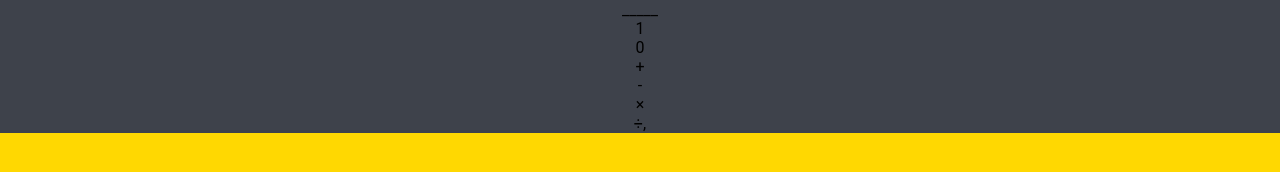
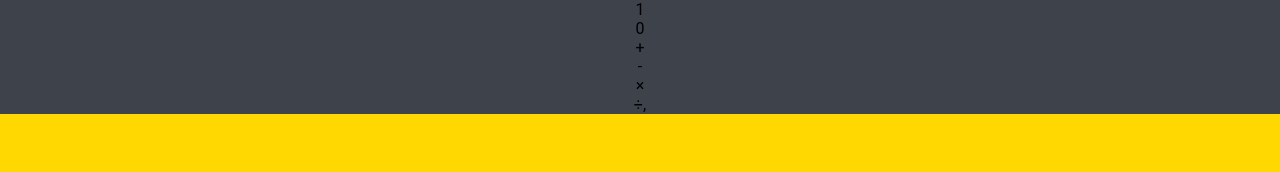
Before and after one commit to Shivam-Sonu24/Binary-calculator, a plain HTML site: page index.html in a window 1280 px wide. Drawn offline with Linux system fonts and the light colour scheme.

Commit message:
Update index.html

```diff
--- a/index.html
+++ b/index.html
@@ -9,7 +9,7 @@
 <body>
     <center>
         <div id="main">
-            <div id="result">_____</div>
+            <div id="result">    </div>
             <div id='1' class="button">1</div>
             <div id='0' class="button">0</div>
             <div id='+' class="Sbutton">+</div>
```
